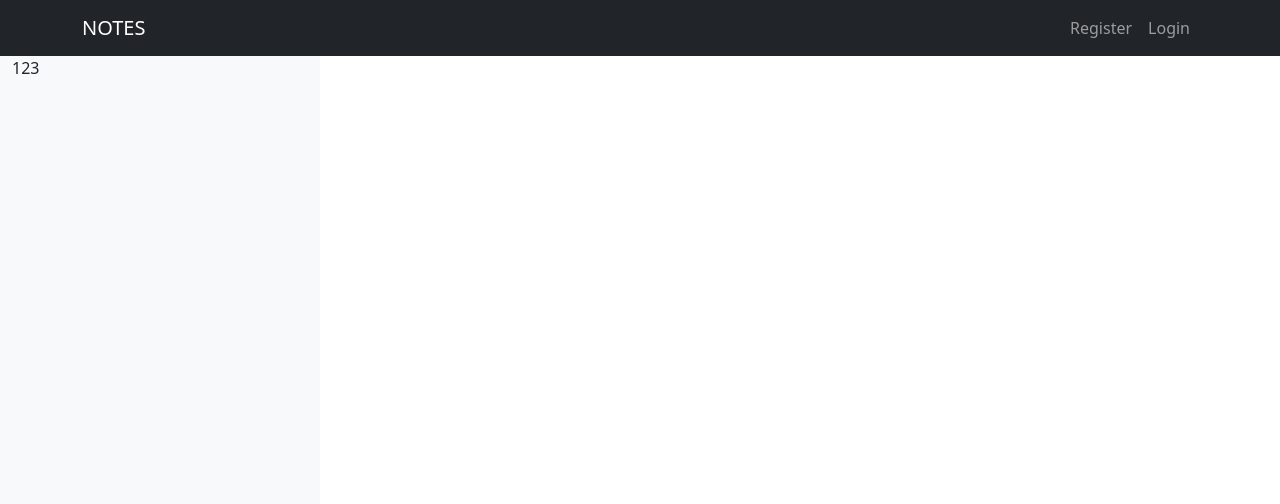
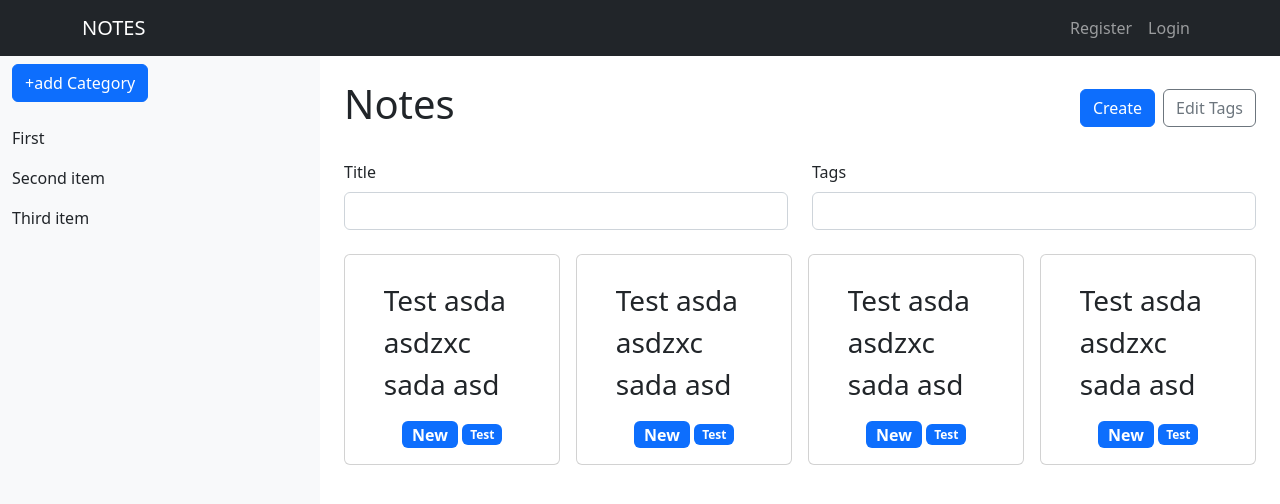
Before and after one commit to andytseng1993/Note-with-categories_Full-Stack, a React (Vite) app in the folder client/: page / in a window 1280 px wide. Shown: the top 504 px of the page. Built offline with nearby package versions, Linux system fonts and the light colour scheme.

Commit message:
NoteList style

```diff
--- a/client/package.json
+++ b/client/package.json
@@ -9,6 +9,7 @@
     "preview": "vite preview"
   },
   "dependencies": {
+    "@tanstack/react-query": "^4.22.0",
     "bootstrap": "^5.2.3",
     "react": "^18.2.0",
     "react-bootstrap": "^2.7.0",
--- a/client/src/App.tsx
+++ b/client/src/App.tsx
@@ -9,11 +9,13 @@ import {
 } from "react-router-dom";
 import AppNavbar from "./components/AppNavbar";
 import HomePage from "./pages/HomePage";
+import NoteLists from "./pages/NoteLists";
 
 function App() {
   const router = createBrowserRouter(
     createRoutesFromElements(
       <Route path="/" element={<HomePage />}>
+        <Route index element={<NoteLists />} />
         <Route path="/new" element={<h1>New??!</h1>} />
         <Route path="/:id">
           <Route index element={<h1>Show note</h1>} />
--- /dev/null
+++ b/client/src/components/Notecard.tsx
@@ -0,0 +1,21 @@
+import { Badge, Card, Stack } from "react-bootstrap"
+import { Link } from "react-router-dom"
+
+const Notecard = () => {
+    return (
+        <Card as={Link} to={'/123'} className={'h-100 text-reset text-decoration-none'}>
+            <Card.Body>
+                <Stack gap={2} className='align-items-center justify-content-center h-100'>
+                    <span className="my-2 fs-3 w-75">Test asda asdzxc  sada asd</span>
+                    <Stack gap={1} direction='horizontal' className='justify-content-center align-items-center flex-wrap'>
+                        <Badge className='text-truncate fs-6'>New</Badge>
+                        <Badge>Test</Badge>
+                    </Stack>
+                </Stack>
+            </Card.Body>
+        </Card>
+    )
+
+}
+
+export default Notecard
--- a/client/src/index.css
+++ b/client/src/index.css
@@ -3,6 +3,7 @@
     height: 100vh;
     width: 100vw;
     flex-direction: column;
+    flex-wrap: nowrap;
 }
 #home {
     display: flex;
--- a/client/src/pages/HomePage.tsx
+++ b/client/src/pages/HomePage.tsx
@@ -3,13 +3,27 @@ import Offcanvas from 'react-bootstrap/Offcanvas'
 import Container from "react-bootstrap/esm/Container"
 import Row from 'react-bootstrap/Row'
 import Col from 'react-bootstrap/Col'
+import Stack from 'react-bootstrap/Stack'
+import { Button, ListGroup } from "react-bootstrap"
+import { Link } from "react-router-dom"
 
 const HomePage = () => {
     return (
         <Container fluid={true} className='d-flex flex-row flex-grow-1' >
             <Row className="d-flex flex-grow-1">
-                <Col xs={3} lg={3} xxl={2} className='bg-light'>123</Col>
-                <Col><Outlet /></Col>
+                <Col xs={3} lg={3} xxl={2} className='bg-light d-flex flex-column'>
+                    <Stack gap={3} className='nav flex-column mb-auto'>
+                        <Link to='/new'>
+                            <Button variant='primary' className='my-2'>+add Category</Button>
+                        </Link>
+                        <Link to='/1' className='text-reset text-decoration-none' > First</Link>
+                        <Link to='/1' className='text-reset text-decoration-none' > Second item</Link>
+                        <Link to='/1' className='text-reset text-decoration-none' > Third item</Link>
+                    </Stack>
+                </Col>
+                <Col className='d-flex flex-column align-items-stretch'>
+                    <Outlet />
+                </Col>
             </Row>
         </Container>
     )
--- /dev/null
+++ b/client/src/pages/NoteLists.tsx
@@ -0,0 +1,57 @@
+import { Row, Col, Button, Stack, Container, Form } from "react-bootstrap"
+import { Link } from "react-router-dom"
+import Notecard from "../components/Notecard"
+
+
+const NoteLists = () => {
+    return (
+        <>
+            <Container className="my-4 h-100">
+                <Row className="align-items-center mb-4">
+                    <Col><h1>Notes</h1></Col>
+                    <Col xs='auto'>
+                        <Stack gap={2} direction='horizontal'>
+                            <Link to='/new'>
+                                <Button variant='primary'>Create</Button>
+                            </Link>
+                            <Link to='/'>
+                                <Button variant='outline-secondary'>Edit Tags</Button>
+                            </Link>
+                        </Stack>
+                    </Col>
+                </Row>
+                <Form className="my-4">
+                    <Row>
+                        <Col>
+                            <Form.Group>
+                                <Form.Label>Title</Form.Label>
+                                <Form.Control type="text" ></Form.Control>
+                            </Form.Group>
+                        </Col>
+                        <Col>
+                            <Form.Group>
+                                <Form.Label>Tags</Form.Label>
+                                <Form.Control></Form.Control>
+                            </Form.Group>
+                        </Col>
+                    </Row>
+                </Form>
+                <Row xs={1} sm={2} lg={3} xl={4} className='g-3' >
+                    <Col>
+                        <Notecard />
+                    </Col>
+                    <Col>
+                        <Notecard />
+                    </Col>
+                    <Col>
+                        <Notecard />
+                    </Col>
+                    <Col>
+                        <Notecard />
+                    </Col>
+                </Row>
+            </Container>
+        </>
+    )
+}
+export default NoteLists
```
Also changed, not shown: 1 other file (tests, documents, lock files or other folders).
